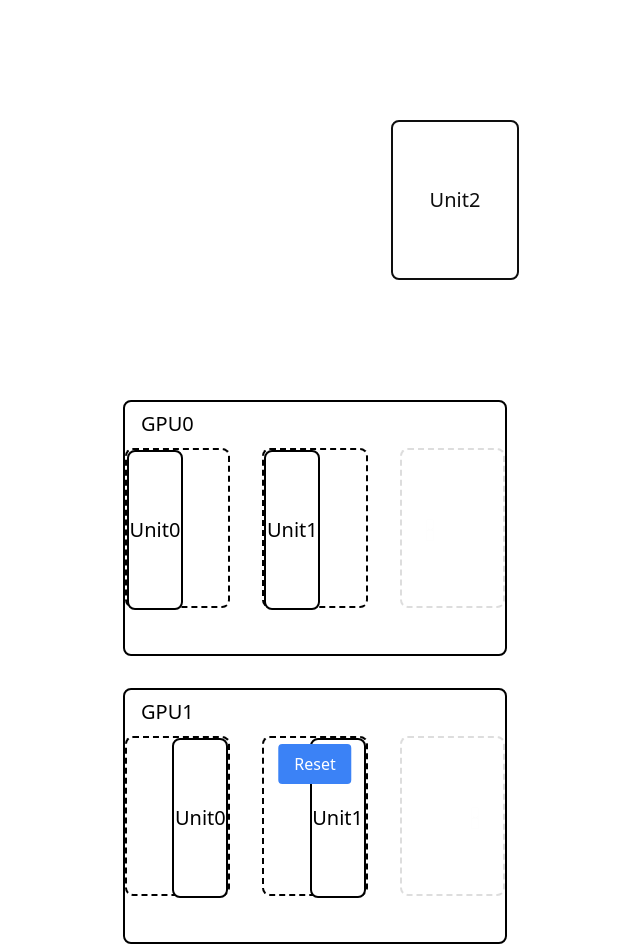
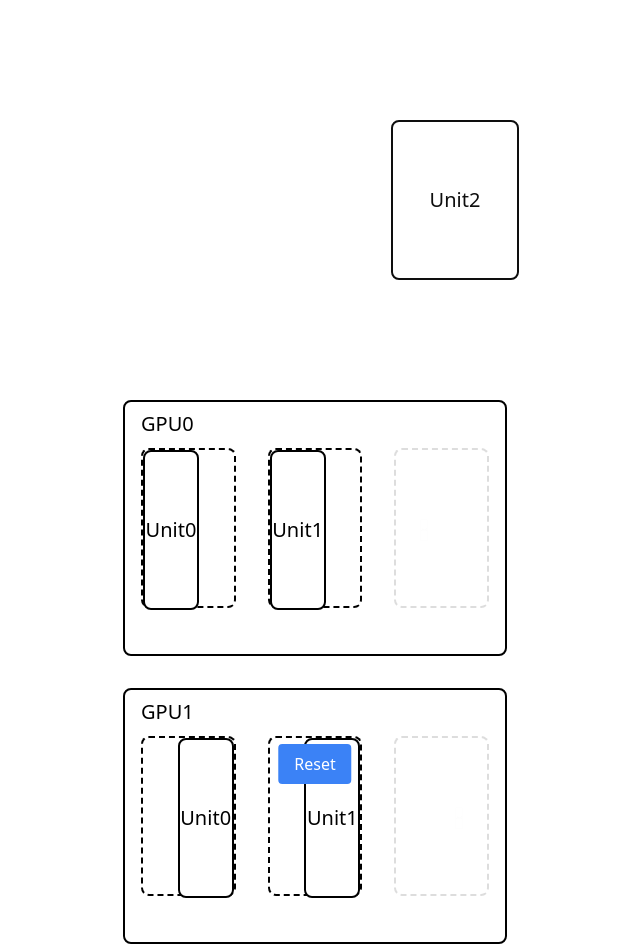
Before and after one commit to rushilbhat/fsdp-animation, a React (Create React App) app: page / in a window 1280 px wide. Shown: the whole page, without its empty margins (325-965 px from the left). Built offline with nearby package versions, Linux system fonts and the light colour scheme.

Commit message:
Add space between outer dashed boxes and gpu

```diff
--- a/src/ModelSplitAnimation.js
+++ b/src/ModelSplitAnimation.js
@@ -58,10 +58,15 @@ const ModelSplitAnimation = () => {
                 transform: isSplit
                   ? `translateX(${(i - 1) * 140}px)`
                   : 'translateX(0)',
-                opacity: isSplit ?
-                  (i === 0 && splitUnit0) || (i === 1 && splitUnit1) || (i === 2 && splitUnit2)
-                    ? 0 : 1
-                  : i === 1 ? 1 : 0,
+                opacity: isSplit
+                  ? (i === 0 && splitUnit0) ||
+                    (i === 1 && splitUnit1) ||
+                    (i === 2 && splitUnit2)
+                    ? 0
+                    : 1
+                  : i === 1
+                  ? 1
+                  : 0,
                 width: isSplit ? '128px' : '384px',
                 zIndex: i === 1 ? 2 : 1
               }}
@@ -79,9 +84,8 @@ const ModelSplitAnimation = () => {
         {[0, 1].map((gpuIndex) => (
           <div
             key={gpuIndex}
-            className={`w-96 h-64 border-2 border-black rounded-lg
-              bg-white relative
-              transition-all duration-500 ease-in-out transform
+            className={`relative w-96 h-64 border-2 border-black rounded-lg
+              bg-white transition-all duration-500 ease-in-out transform
               ${showGPUs ? 'opacity-100 translate-y-0' : 'opacity-0 translate-y-16'}`}
             style={{
               transitionDelay: `${gpuIndex * 200}ms`
@@ -89,8 +93,11 @@ const ModelSplitAnimation = () => {
           >
             <span className="absolute top-2 left-4 text-xl">GPU{gpuIndex}</span>
 
-            {/* Three Dashed Boxes in each GPU */}
-            <div className="absolute inset-0 flex justify-center items-center gap-8">
+            {/*
+              Wrap the dashed boxes in a normal container (instead of absolute inset-0).
+              Add padding to create space between the GPU container edges and the boxes.
+            */}
+            <div className="w-full h-full p-4 flex justify-center items-center gap-8">
               {[0, 1, 2].map((unitIndex) => (
                 <div
                   key={unitIndex}
```
